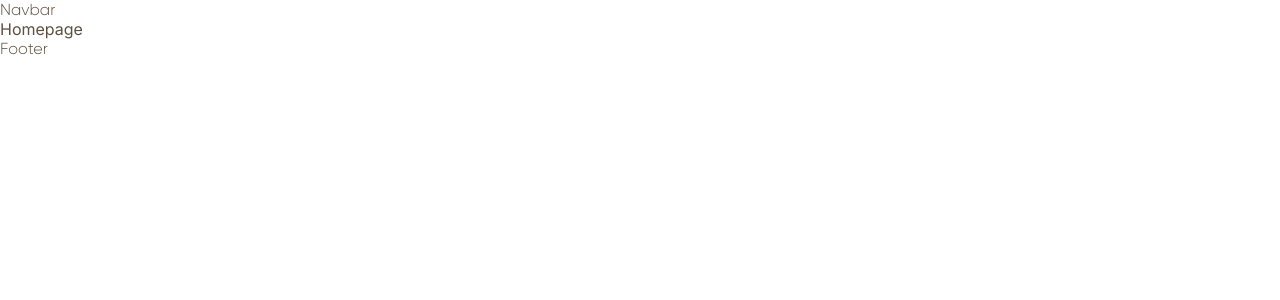
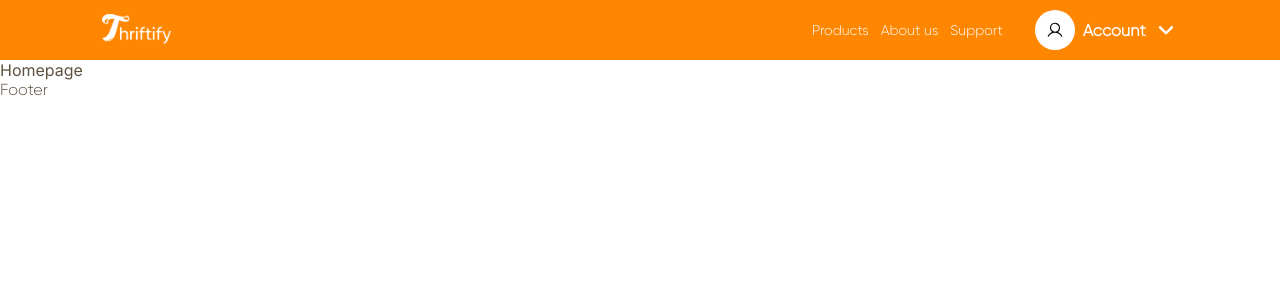
Before and after one commit to Thriftify/thriftify-buyer-console-frontend, a Next.js app: page / in a window 1280 px wide. Shown: the top 300 px of the page. Built offline with nearby package versions, Linux system fonts and the light colour scheme.

Commit message:
Updated navbar ui

```diff
--- a/src/components/Navbar.tsx
+++ b/src/components/Navbar.tsx
@@ -1,15 +1,77 @@
-import { FunctionComponent, ReactElement } from "react";
-
+import { FunctionComponent, ReactElement, useState, useRef } from "react";
+import styles from "../styles/Navbar.module.scss";
+import Image from "next/image";
+import images from "../../public/images";
+import { CaretDownIcon, DropDownArrowIcon, HamburgerIcon, UserIcon } from "./SVGs/SVGicons";
+import useOuterClick from "./hooks/useOuterClick";
+import useResponsive from "./hooks/useResponsiveness copy";
 interface NavbarProps {
 
 }
 
-const Navbar: FunctionComponent<NavbarProps> = ():ReactElement => {
+const Navbar: FunctionComponent<NavbarProps> = (): ReactElement => {
+
+    const onMobile = useResponsive();
+
+    const [navbarDropdownIsVisible, setNavbarDropdownIsVisible] = useState(false);
+    const [mobileNavbarIsVisible, setMobileNavbarIsVisible] = useState(false);
+
+    const navbarDropdownRef = useRef<HTMLDivElement>(null);
+
+    useOuterClick(navbarDropdownRef, setNavbarDropdownIsVisible);
+
     return (
-        <div>
-            Navbar
+        <div className={styles.navbarContainer}>
+            <div className={styles.logoArea}>
+                <Image src={images.wordmark_white} alt="logo" />
+            </div>
+            {!onMobile ? <div className={styles.linksSection}>
+                <ul className={styles.navLinks}>
+                    <li>Products</li>
+                    <li>About us</li>
+                    <li>Support</li>
+                </ul>
+                <div className={styles.accountSection} ref={navbarDropdownRef}>
+                    <div className={styles.profileCircle}>
+                        <UserIcon />
+                    </div>
+                    <h3>Account</h3>
+                    <span className={styles.dropdownIcon} onClick={() => setNavbarDropdownIsVisible(!navbarDropdownIsVisible)}>
+                        <CaretDownIcon />
+                    </span>
+                    {navbarDropdownIsVisible &&
+                        <div className={styles.dropdownContainer}>
+                            <span>Account</span>
+                            <span>Log out</span>
+                        </div>}
+                </div>
+            </div> :
+                <div
+                    className={styles.mobileNavIcon}
+                    onClick={() => { setMobileNavbarIsVisible(!mobileNavbarIsVisible) }}>
+                    <HamburgerIcon isOpen={mobileNavbarIsVisible} />
+                </div>}
+
+            {/* Mobile navbar */}
+            {onMobile && mobileNavbarIsVisible &&
+                <>
+                    <div className={styles.mobileNavbarOverlay}></div>
+                    <div className={styles.mobileNavbar}>
+                        <ul>
+                            <li>Home</li>
+                            <li>Products</li>
+                            <li>About us</li>
+                            <li>Support</li>
+                            <li>Account</li>
+                            <li><button>Become a seller</button></li>
+                        </ul>
+                        <span></span>
+                        <span></span>
+                    </div>
+                </>
+            }
         </div>
-     );
+    );
 }
 
 export default Navbar;
--- /dev/null
+++ b/src/styles/Navbar.module.scss
@@ -0,0 +1,169 @@
+@import "./variables.scss";
+@import "./reuseables";
+
+// Desktop styles ---------------------------
+.navbarContainer {
+    @include sectionPadding;
+    padding-top: 10px;
+    padding-bottom: 10px;
+    background-color: $primary-color;
+    display: flex;
+    align-items: center;
+    justify-content: space-between;
+    @include tablet {
+        padding-top: 10px;
+        padding-bottom: 10px;
+    }
+
+    .logoArea {
+        height: 32px;
+        img {
+            width: 100%;
+            height: 100%;
+            object-fit: contain;
+        }
+    }
+    .linksSection {
+        display: flex;
+        align-items: center;
+        gap: 32px;
+        color: $white;
+        font-size: $font-size-16 - 2px;
+        .navLinks {
+            list-style: none;
+            display: flex;
+            align-items: center;
+            gap: 12px;
+        }
+        .accountSection {
+            display: flex;
+            align-items: center;
+            gap: 8px;
+            cursor: pointer;
+            position: relative;
+
+            .profileCircle {
+                width: 40px;
+                height: 40px;
+                background-color: $white;
+                display: grid;
+                place-items: center;
+                border-radius: 100%;
+                svg {
+                    width: 18px;
+                    height: 18px;
+                }
+            }
+            & > h3 {
+                font-weight: $fontWeight-800;
+            }
+            .dropdownIcon {
+                width: 24px;
+                height: 24px;
+                display: grid;
+                place-items: center;
+                border-radius: 8px;
+                svg {
+                    width: 16px;
+                    height: 16px;
+                    color: $white;
+                }
+            }
+            &:hover {
+                .dropdownIcon {
+                    background-color: rgba($color: $white, $alpha: 0.2);
+                }
+            }
+
+            & > .dropdownContainer {
+                background-color: $white;
+                padding: 4px;
+                border-radius: 8px;
+                display: flex;
+                flex-direction: column;
+                position: absolute;
+                top: 40px + 5px;
+                right: -11px;
+                width: 90%;
+                box-shadow: 0px 4px 8px 1px rgba(0, 0, 0, 0.04);
+                @include bumpDownAnimation;
+                z-index: 3;
+
+                &::after {
+                    content: "";
+                    width: 14px;
+                    height: 14px;
+                    background-color: $white;
+                    rotate: 45deg;
+                    position: absolute;
+                    top: -6px;
+                    right: 16px;
+                }
+                span {
+                    padding: 8px 12px;
+                    color: $black;
+                    border-radius: 6px;
+                    &:hover {
+                        background-color: rgba($color: $grey, $alpha: 0.8);
+                    }
+                }
+            }
+        }
+    }
+    .mobileNavIcon {
+        z-index: 5;
+        cursor: pointer;
+        svg {
+            z-index: 5;
+        }
+    }
+
+    @keyframes slideIn {
+        from {
+            right: -35px;
+            opacity: 0;
+        }
+    }
+
+    .mobileNavbarOverlay {
+        width: 100%;
+        height: 100%;
+        top: 0;
+        right: 0;
+        position: fixed;
+        background-color: rgba($color: $black, $alpha: 0.5);
+        animation: slideIn 400ms cubic-bezier(0.65, -0.07, 0.25, 1.24) 100ms;
+    }
+
+    .mobileNavbar {
+        background-color: $white;
+        width: 85%;
+        height: 100vh;
+        position: fixed;
+        top: 0;
+        right: 0;
+        display: grid;
+        place-items: center;
+        animation: slideIn 400ms cubic-bezier(0.65, -0.07, 0.25, 1.24);
+
+        ul {
+            list-style: none;
+            display: flex;
+            flex-direction: column;
+            align-items: center;
+            gap: 24px;
+            li {
+                font-size: $font-size-16 - 2px;
+                font-weight: $fontWeight-600;
+                button {
+                    @include medium-button;
+                }
+            }
+        }
+        span {
+            position: absolute;
+        }
+    }
+}
+
+// Mobile styles ---------------------------
```
